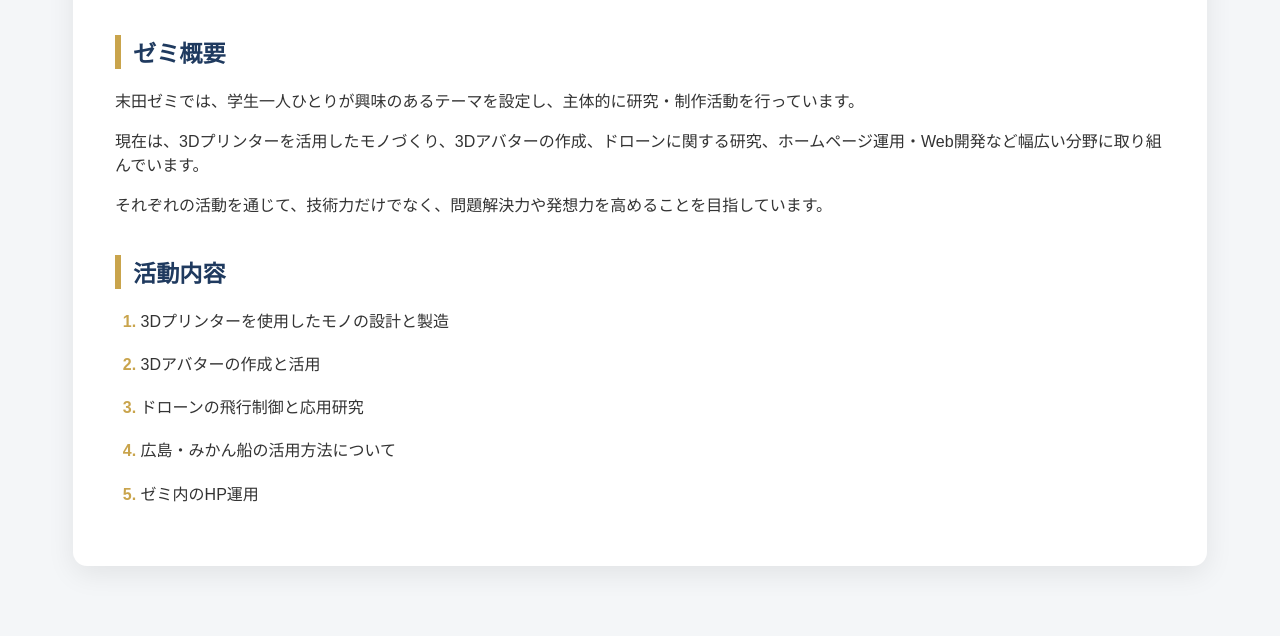
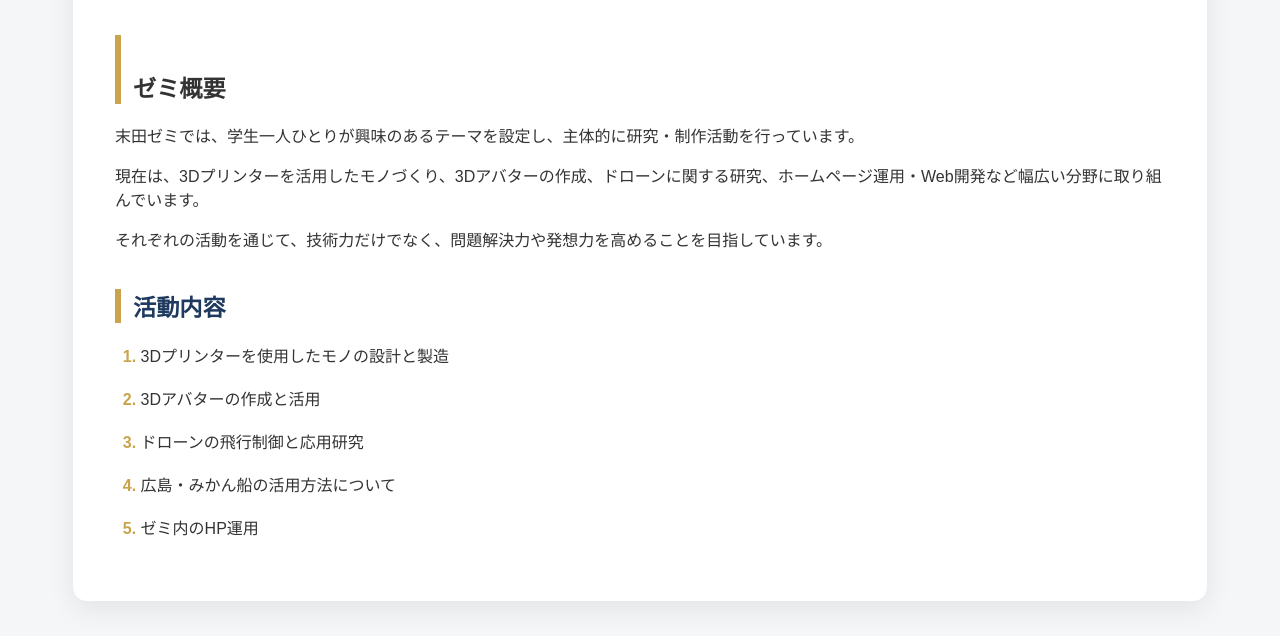
Before and after one commit to fablab338/soil-page, a website: page public/suedazemi.html in a window 1280 px wide. Shown: the part 263-899 px from the top of the page. Before the commit the page ends 864 px from the top, so only its background shows below. Drawn offline with Linux system fonts and the light colour scheme.

```diff
--- a/public/style2.css
+++ b/public/style2.css
@@ -131,6 +131,26 @@ h3 {
   line-height: 1.9;
 }
 
+.heading-24 {
+    position: relative;
+    padding-top: 1.5em;
+    color: #333333;
+}
+
+.heading-24::before {
+    position: absolute;
+    bottom: 0;
+    left: 0;
+    z-index: -1;
+    color: #dbfbff;
+    font-size: 3em;
+    line-height: 1;
+    content: attr(data-number);
+    pointer-events: none;
+}
+
+
+
 /* リスト */
 ol,
 ul {
--- a/public/suedazemi.html
+++ b/public/suedazemi.html
@@ -33,7 +33,7 @@
 
 <main>
   <h1>末田ゼミ研究室　SOIL(South Osaka Inclusive Lab.)</h1>
-    <h2>ゼミ概要</h2>
+    <h2 class="heading-24" data-number="01">ゼミ概要</h2>
       <p>末田ゼミでは、学生一人ひとりが興味のあるテーマを設定し、主体的に研究・制作活動を行っています。</p>
       <p>現在は、3Dプリンターを活用したモノづくり、3Dアバターの作成、ドローンに関する研究、ホームページ運用・Web開発など幅広い分野に取り組んでいます。</p>
       <p>それぞれの活動を通じて、技術力だけでなく、問題解決力や発想力を高めることを目指しています。</p>
```
